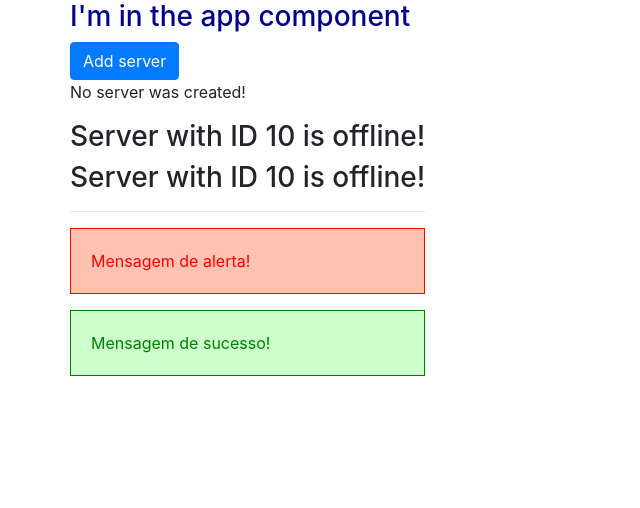
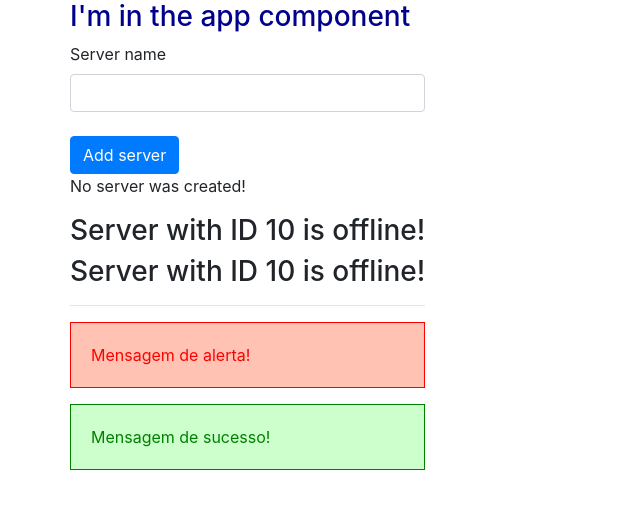
Before and after one commit to IlgssonBraga/angular-app, an Angular app: page / in a window 1280 px wide. Shown: the top 508 px of the page, without its empty margins (0-640 px from the left). Built offline with nearby package versions, Linux system fonts and the light colour scheme.

Commit message:
Passing and Using Data with Event Binding

```diff
--- a/src/app/servers/servers.component.html
+++ b/src/app/servers/servers.component.html
@@ -1,3 +1,13 @@
+<label>Server name</label>
+<input
+    type="text"
+    class="form-control"
+    (input)="onUpdateServerName($event)"
+/>
+
+{{serverName}}
+
+<br/>
 <button
     class="btn btn-primary"
     [disabled]="!allowNewServer"
--- a/src/app/servers/servers.component.ts
+++ b/src/app/servers/servers.component.ts
@@ -8,6 +8,7 @@
 export class ServersComponent implements OnInit {
   allowNewServer = false;
   serverStatusCreation = 'No server was created!';
+  serverName = '';
 
   constructor() {
     setTimeout(() => {
@@ -22,4 +23,9 @@
     this.serverStatusCreation = 'Server was created!';
   }
 
+  onUpdateServerName(event: Event){
+    this.serverName = (<HTMLInputElement>event.target).value;
+    console.log(this.serverName);
+  }
+
 }
```
